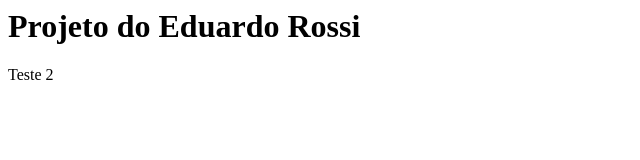
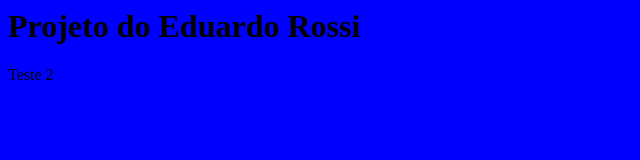
Before and after one commit to eduardorossi/curso-git, a plain HTML site: page index.html in a window 1280 px wide. Shown: the whole page, without its empty margins (0-640 px from the left). Drawn offline with Linux system fonts and the light colour scheme.

Commit message:
Adicionado estilo css

```diff
--- /dev/null
+++ b/estilos.css
@@ -0,0 +1,3 @@
+body {
+	background-color: blue
+}
--- a/index.html
+++ b/index.html
@@ -1,5 +1,6 @@
 <html>
 <head>
+	<link rel="stylesheet" href="estilos.css">
 </head>
 <body>
 	<h1>Projeto do Eduardo Rossi</h1>
```
